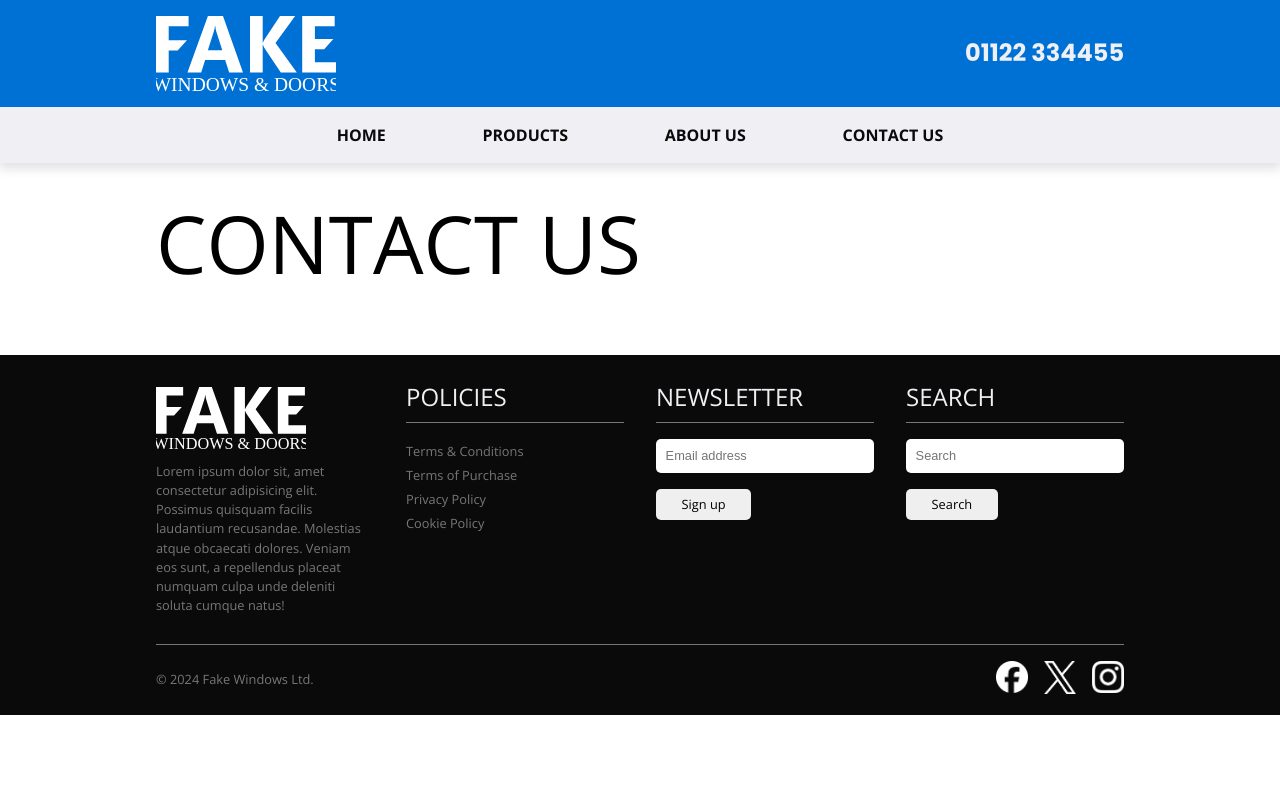
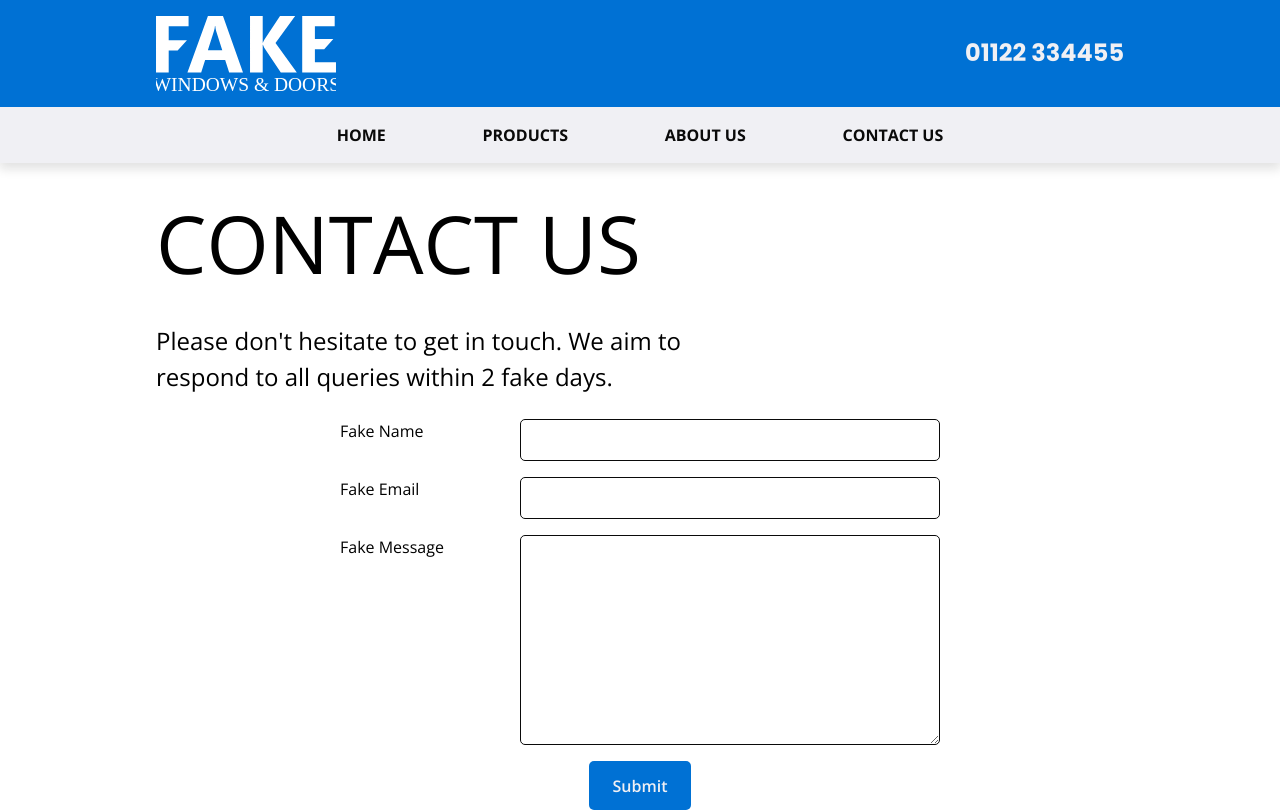
Before and after one commit to rubicon2/react-router-practice, a React (Vite) app: page /contact-us in a window 1280 px wide. Shown: the top 812 px of the page. Built offline with nearby package versions, Linux system fonts and the light colour scheme.

Commit message:
Create contact us form - no functionality implemented yet

```diff
--- a/src/index.css
+++ b/src/index.css
@@ -30,11 +30,36 @@ img {
   max-width: 100%;
 }
 
+input,
+textarea,
 button {
-  cursor: pointer;
   font-family: 'Open Sans', sans-serif, serif;
   font-size: 1rem;
-  padding: 1em;
+  line-height: 1.5;
+
+  border-radius: 5px;
+}
+
+input,
+textarea {
+  padding: 0.5em;
+  border: 1px solid var(--off-black);
+}
+
+button {
+  font-weight: 600;
+
+  padding: 0.8em 1.5em;
+  border: none;
+
+  background-color: var(--banner-color);
+  color: var(--light-grey);
+
+  cursor: pointer;
+}
+button:hover,
+button:focus-visible {
+  background-color: var(--banner-color-dark);
 }
 
 h1,
@@ -109,6 +134,7 @@ h6 {
 }
 
 .main-p {
+  margin-top: 0;
   font-size: 1.5rem;
   font-weight: 300;
 }
--- a/src/routes/contactUs/_index.scss
+++ b/src/routes/contactUs/_index.scss
@@ -0,0 +1,39 @@
+@use '../../breakpoints';
+
+.contact-us--form {
+  display: flex;
+  flex-direction: column;
+  gap: 1rem;
+  max-width: 600px;
+  margin: 0 auto;
+}
+
+.contact-us--form-item {
+  display: flex;
+  justify-content: space-between;
+}
+
+.contact-us--form-item > input,
+.contact-us--form-item > textarea {
+  font-size: 1rem;
+  width: 70%;
+}
+
+.contact-us--form-item > textarea {
+  resize: vertical;
+}
+
+.contact-us--form > button {
+  align-self: center;
+}
+
+@media (max-width: breakpoints.$tablet) {
+  .contact-us--form-item {
+    flex-direction: column;
+  }
+
+  .contact-us--form-item > input,
+  .contact-us--form-item > textarea {
+    width: 100%;
+  }
+}
--- a/src/routes/contactUs/index.jsx
+++ b/src/routes/contactUs/index.jsx
@@ -1,9 +1,29 @@
+import { Form } from 'react-router-dom';
 import './_index.scss';
 
 export default function ContactUs() {
   return (
     <main className="container">
       <h1 className="page-heading">Contact Us</h1>
+      <p className="main-p p-twenty-five-em">
+        Please don&apos;t hesitate to get in touch. We aim to respond to all
+        queries within 2 fake days.
+      </p>
+      <Form className="contact-us--form">
+        <label className="contact-us--form-item">
+          Fake Name
+          <input type="text" name="name" />
+        </label>
+        <label className="contact-us--form-item">
+          Fake Email
+          <input type="email" name="email" />
+        </label>
+        <label className="contact-us--form-item">
+          Fake Message
+          <textarea name="message" rows="8"></textarea>
+        </label>
+        <button type="submit">Submit</button>
+      </Form>
     </main>
   );
 }
```
